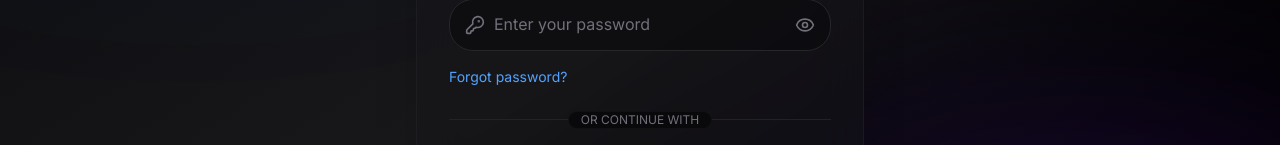
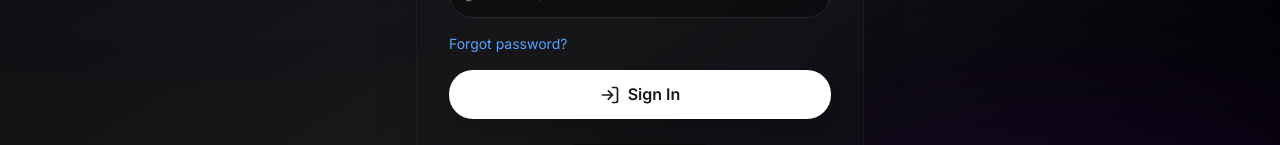
Before and after one commit to anselmeM/Comet-2.0--ComicBookReader, a Next.js app: page /login in a window 1280 px wide. Shown: the part 407-552 px from the top of the page. Built offline with nearby package versions, Linux system fonts and the light colour scheme; no server answers.

Commit message:
fix(auth): add missing email sign-in submit button to login page

```diff
--- a/src/app/(auth)/login/page.tsx
+++ b/src/app/(auth)/login/page.tsx
@@ -220,6 +220,21 @@ function LoginForm() {
                 Forgot password?
               </Link>
             </div>
+
+            <button
+              type="submit"
+              disabled={loading}
+              className="w-full flex items-center justify-center gap-2 bg-white hover:bg-zinc-100 disabled:opacity-50 text-zinc-900 font-semibold py-3 px-4 rounded-xl transition-all duration-200 active:scale-[0.98] shadow-lg mt-2 cursor-pointer"
+            >
+              {loading ? (
+                <div className="w-5 h-5 border-2 border-zinc-900/20 border-t-zinc-900 rounded-full animate-spin" />
+              ) : (
+                <>
+                  <LogIn className="w-5 h-5" />
+                  Sign In
+                </>
+              )}
+            </button>
           </motion.form>
 
           {/* Divider */}
```
